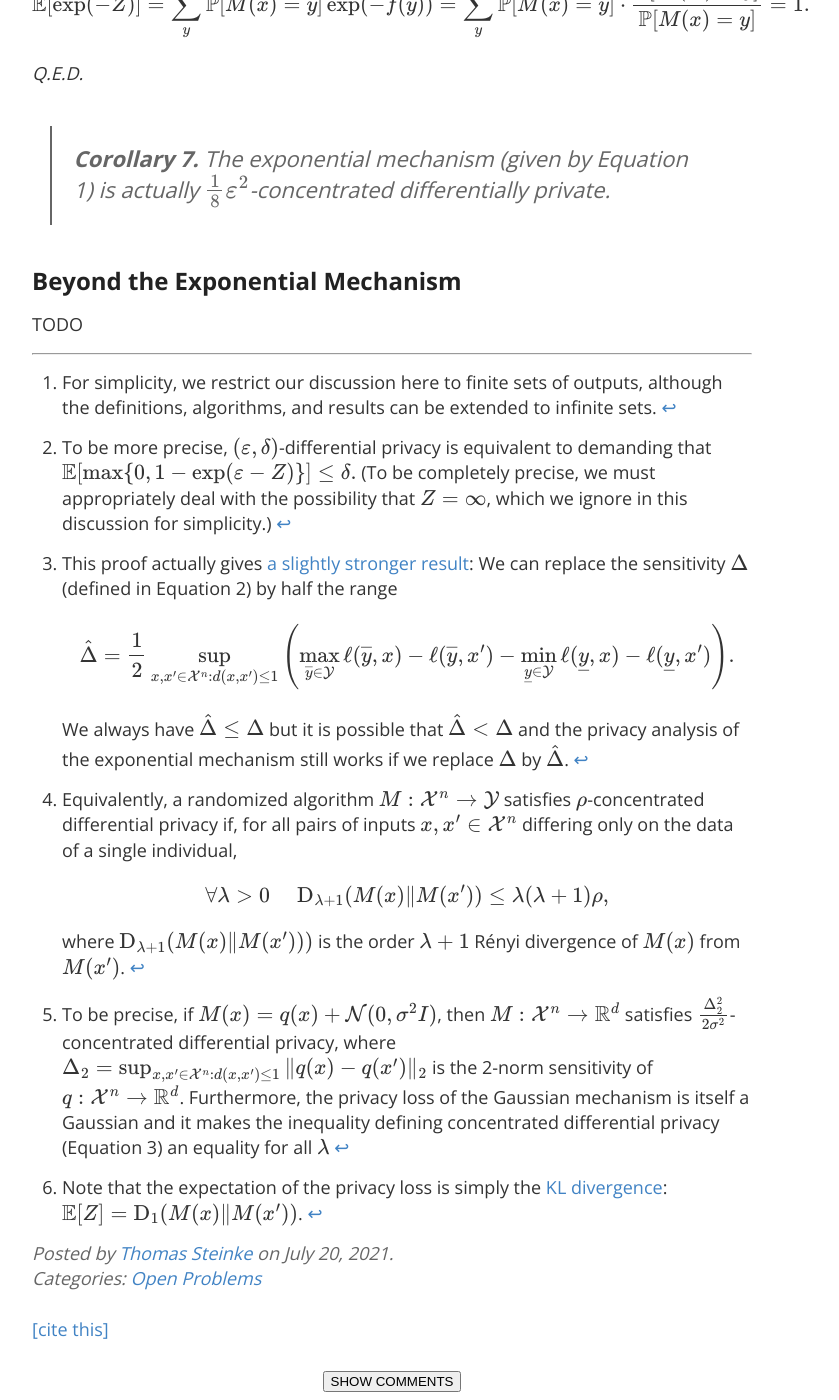
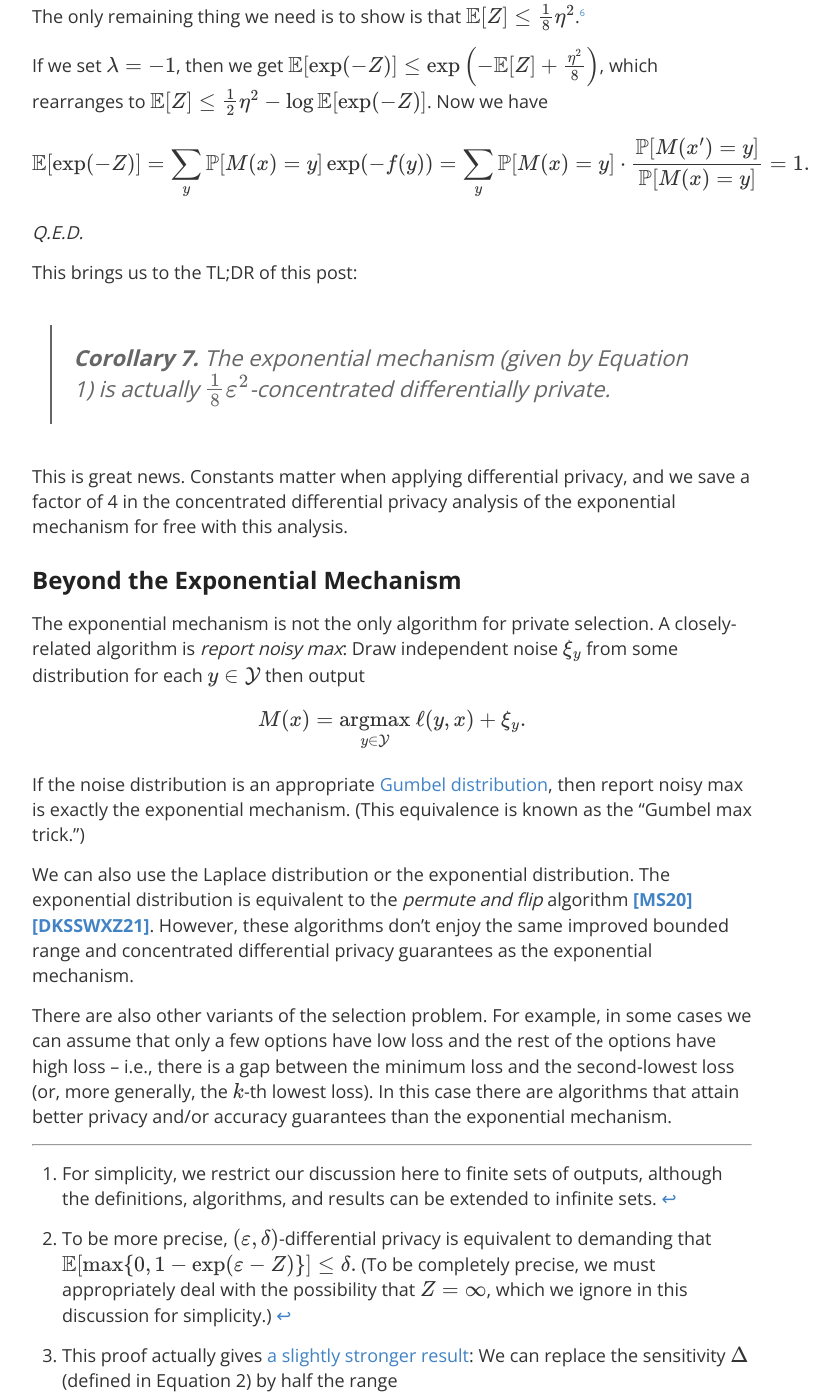
Before and after one commit to differentialprivacy/differentialprivacy, a Jekyll site: the page built from _posts/2021-07-20-exponential-mechanism-bounded-range.md, in a window 1280 px wide and 1400 px high, scrolled down 4546 px. Shown: the whole window, without its empty margins (248-1087 px from the left). Built offline with Jekyll 4.4.1, drawn with Linux system fonts in a browser that asks for light colours; comment, search, counter and statistics services are not loaded; some of the changed text lies outside the part shown.

Commit message:
more drafting

```diff
--- a/_posts/2021-07-20-exponential-mechanism-bounded-range.md
+++ b/_posts/2021-07-20-exponential-mechanism-bounded-range.md
@@ -10,11 +10,13 @@ categories: [Open Problems]
 
 
 A basic and frequent task in data analysis is _selection_ -- given a set of options \\\(\\mathcal{Y}\\), output the (approximately) best one, where "best" is defined by some loss function \\\(\\ell : \\mathcal{Y} \\times \\mathcal{X}^n \\to \\mathbb{R}\\\) and a dataset \\\(x \\in \\mathcal{X}^n\\\). That is, we want to output some \\\(y \\in \\mathcal{Y}\\\) that approximately minimizes \\\(\\ell(y,x)\\\). Naturally, we are interested in _private selection_ -- i.e., the output should be differentially private in terms of the dataset \\\(x\\\).
-This post discusses algorithms for private selection -- in particular, an improved privacy analysis of the popular exponential mechanism.
+This post discusses algorithms for private selection -- in particular, we discuss an improved privacy analysis of the popular exponential mechanism.
 
 ## The Exponential Mechanism
 
 The most well-known algorithm for selection is the [_exponential mechanism_](https://en.wikipedia.org/wiki/Exponential_mechanism_(differential_privacy)) [**[MT07]**](https://doi.org/10.1109/FOCS.2007.66 "Frank McSherry, Kunal Talwar. Mechanism Design via Differential Privacy. FOCS 2007."). Specifically, the exponential mechanism \\\(M : \\mathcal{X}^n \\to \\mathcal{Y} \\\) is a randomized algorithm given by \\\[\\forall x \\in \\mathcal{X}^n ~ \\forall y \\in \\mathcal{Y} ~~~~~ \\mathbb{P}[M(x) = y] = \\frac{\\exp(-\\frac{\\varepsilon}{2\\Delta} \\ell(y,x))}{\\sum_{y' \\in \\mathcal{Y}} \\exp(-\\frac{\\varepsilon}{2\\Delta} \\ell(y',x)) }, \\tag{1}\\\] where \\\(\\Delta\\\) is the sensitivity of the loss function \\\(\\ell\\\) given by \\\[\\Delta = \\sup_{x,x' \\in \\mathcal{X}^n : d(x,x') \\le 1} \\max_{y\\in\\mathcal{Y}} \|\\ell(y,x) - \\ell(y,x')\|,\tag{2}\\\] where the supremum is taken over all datasets \\\(x\\\) and \\\(x'\\\) differing on the data of a single individual (which we denote by \\\(d(x,x')\\le 1\\\)).
+
+In terms of utility, we can easily show that \\\[\\mathbb{E}[\\ell(M(x),x)] \\le \\min_{y \\in \\mathcal{Y}} \\ell(y,x) + \\frac{2\\Delta}{\\varepsilon} \\log \|\\mathcal{Y}\|\\\] for all \\\(x\\\) (and we can also give high probability bounds).
 
 It is easy to show that the exponential mechanism satisfies \\\(\\varepsilon\\\)-differential privacy.
 But there is more to this story! We're going to look at more refined versions of differential privacy.
@@ -67,7 +69,7 @@ Intuitively, concentrated differential privacy requires that the privacy loss is
 OK, back to the exponential mechanism:
 We know that \\\(\\varepsilon\\\)-differential privacy implies \\\(\\frac12 \\varepsilon^2\\\)-concentrated differential privacy [**[BS16]**](https://arxiv.org/abs/1605.02065 "Mark Bun, Thomas Steinke. Concentrated Differential Privacy: Simplifications, Extensions, and Lower Bounds. TCC 2016.").
 This, of course, applies to the exponential mechaism. A cool fact -- that I want to draw more attention to -- is that we can do better!
-Specifically, \\\(\\eta\\\)-bounded range privacy implies \\\(\\frac18 \\eta^2\\\)-concentrated differential privacy [**[CR21]**](https://arxiv.org/abs/2004.07223 "Mark Cesar, Ryan Rogers. Bounding, Concentrating, and Truncating: Unifying Privacy Loss Composition for Data Analytics. ALT 2021.")
+Specifically, \\\(\\eta\\\)-bounded range privacy implies \\\(\\frac18 \\eta^2\\\)-concentrated differential privacy [**[CR21]**](https://arxiv.org/abs/2004.07223 "Mark Cesar, Ryan Rogers. Bounding, Concentrating, and Truncating: Unifying Privacy Loss Composition for Data Analytics. ALT 2021.").
 What follows is a proof of this fact following that of Mark Cesar and Ryan Rogers.
 
 > **Theorem 5 (Bounded Range Privacy implies Concentrated Differential Privacy).**
@@ -89,12 +91,22 @@ Now we have \\\[ \\mathbb{E}[\\exp( - Z)] = \\sum_y \\mathbb{P}[M(x)=y] \\exp(-f
 
 _Q.E.D._
 
+This brings us to the TL;DR of this post:
 
 > **Corollary 7.** The exponential mechanism (given by Equation 1) is actually \\\(\\frac18 \\varepsilon^2\\\)-concentrated differentially private.
 
+This is great news. Constants matter when applying differential privacy, and we save a factor of 4 in the concentrated differential privacy analysis of the exponential mechanism for free with this analysis.
+
 ## Beyond the Exponential Mechanism
 
-TODO
+The exponential mechanism is not the only algorithm for private selection. A closely-related algorithm is _report noisy max_: Draw independent noise \\\(\\xi_y\\\) from some distribution for each \\\(y \\in \\mathcal{Y}\\\) then output \\\[M(x) = \\underset{y \\in \\mathcal{Y}}{\\mathrm{argmax}} ~ \\ell(y,x) + \\xi_y.\\\]
+
+If the noise distribution is an appropriate [Gumbel distribution](https://en.wikipedia.org/wiki/Gumbel_distribution), then report noisy max is exactly the exponential mechanism. (This equivalence is known as the "Gumbel max trick.")
+
+We can also use the Laplace distribution or the exponential distribution. The exponential distribution is equivalent to the _permute and flip_ algorithm [**[MS20]**](https://arxiv.org/abs/2010.12603 "Ryan McKenna, Daniel Sheldon. Permute-and-Flip: A new mechanism for differentially private selection
+. NeurIPS 2020.") [**[DKSSWXZ21]**](https://arxiv.org/abs/2105.07260 "Zeyu Ding, Daniel Kifer, Sayed M. Saghaian N. E., Thomas Steinke, Yuxin Wang, Yingtai Xiao, Danfeng Zhang. The Permute-and-Flip Mechanism is Identical to Report-Noisy-Max with Exponential Noise. 2021."). However, these algorithms don't enjoy the same improved bounded range and concentrated differential privacy guarantees as the exponential mechanism.
+
+There are also other variants of the selection problem. For example, in some cases we can assume that only a few options have low loss and the rest of the options have high loss -- i.e., there is a gap between the minimum loss and the second-lowest loss (or, more generally, the \\\(k\\\)-th lowest loss). In this case there are algorithms that attain better privacy and/or accuracy guarantees than the exponential mechanism.
 
 ---
 
```
